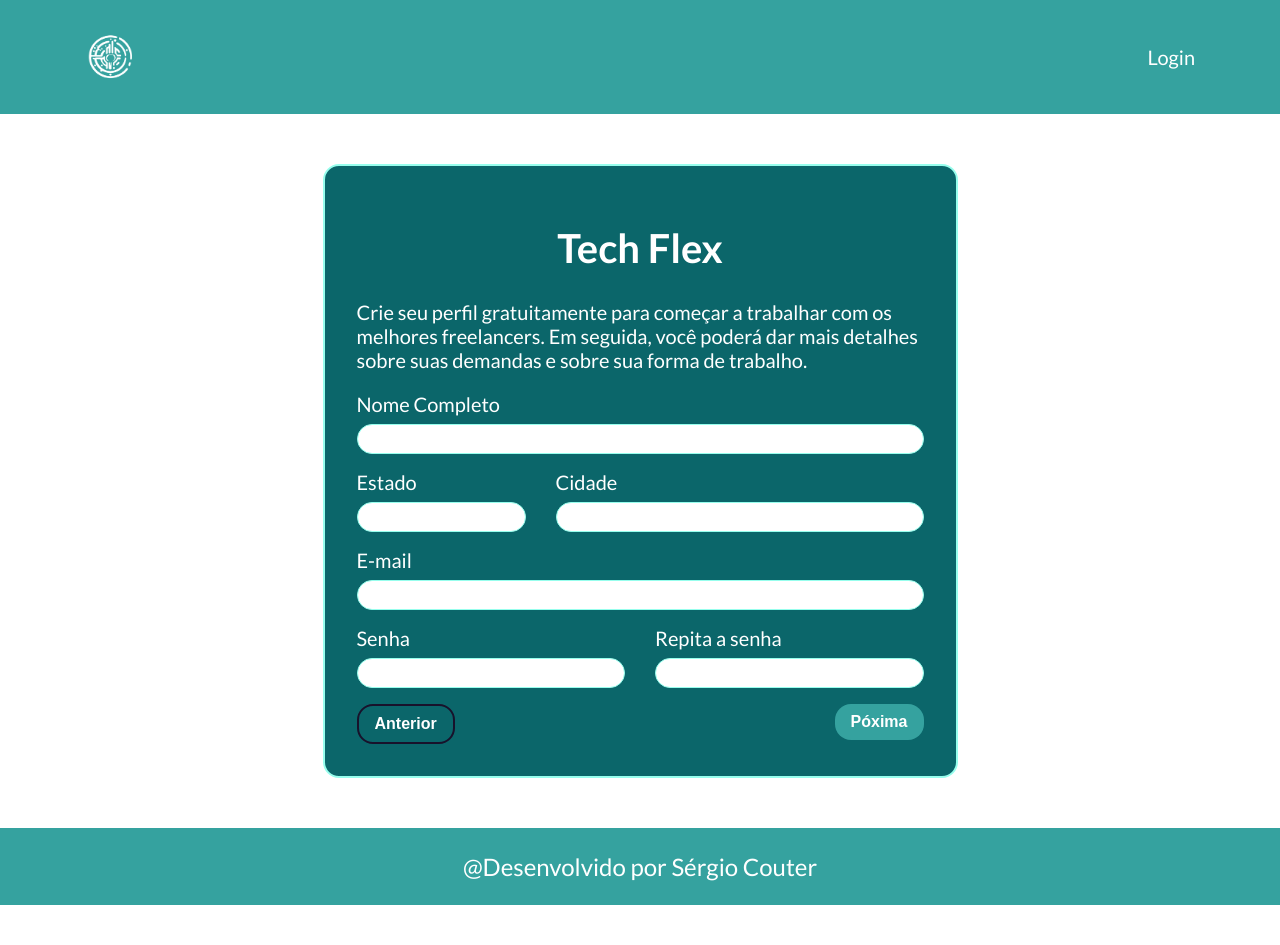
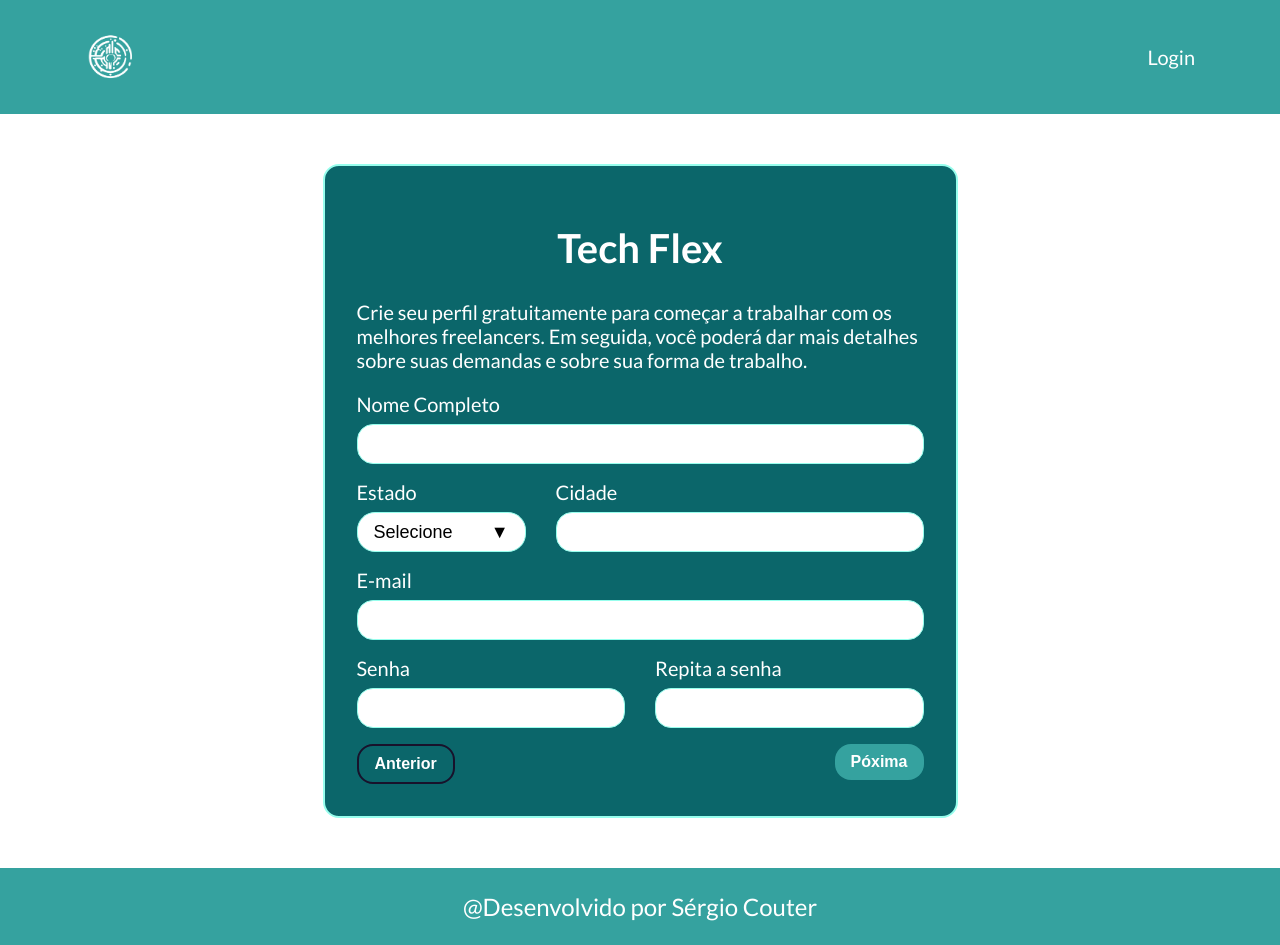
Before and after one commit to sergiocouter/tech-flex, a React (Create React App) app: page / in a window 1280 px wide. Before the commit the page ends 905 px from the top, so only its background shows below. Built offline with nearby package versions, Linux system fonts and the light colour scheme.

Commit message:
Adicionado componente lista suspensa

```diff
--- a/src/App.js
+++ b/src/App.js
@@ -9,6 +9,37 @@ import { Tipografia } from "./components/Tipografia/Tipografia";
 import { Botao } from "./components/Botao/Botao";
 import  Logo  from "./img/logo-tech-flex.png";
 import { Link } from "./components/Link/Link";
+import { ListaSuspensa } from "./components/ListaSuspensa/ListaSuspensa";
+
+const estadosBrasileiros = [
+  { "text": "Acre", "value": "AC" },
+  { "text": "Alagoas", "value": "AL" },
+  { "text": "Amapá", "value": "AP" },
+  { "text": "Amazonas", "value": "AM" },
+  { "text": "Bahia", "value": "BA" },
+  { "text": "Ceará", "value": "CE" },
+  { "text": "Distrito Federal", "value": "DF" },
+  { "text": "Espírito Santo", "value": "ES" },
+  { "text": "Goiás", "value": "GO" },
+  { "text": "Maranhão", "value": "MA" },
+  { "text": "Mato Grosso", "value": "MT" },
+  { "text": "Mato Grosso do Sul", "value": "MS" },
+  { "text": "Minas Gerais", "value": "MG" },
+  { "text": "Pará", "value": "PA" },
+  { "text": "Paraíba", "value": "PB" },
+  { "text": "Paraná", "value": "PR" },
+  { "text": "Pernambuco", "value": "PE" },
+  { "text": "Piauí", "value": "PI" },
+  { "text": "Rio de Janeiro", "value": "RJ" },
+  { "text": "Rio Grande do Norte", "value": "RN" },
+  { "text": "Rio Grande do Sul", "value": "RS" },
+  { "text": "Rondônia", "value": "RO" },
+  { "text": "Roraima", "value": "RR" },
+  { "text": "Santa Catarina", "value": "SC" },
+  { "text": "São Paulo", "value": "SP" },
+  { "text": "Sergipe", "value": "SE" },
+  { "text": "Tocantins", "value": "TO" }
+]
 
 
 function App() {
@@ -42,7 +73,7 @@ function App() {
                     </Row>
                     <Row>
                       <Col lg={4} md={4} sm={4}>
-                        <CampoTexto titulo="Estado"/>
+                        <ListaSuspensa titulo="Estado" opcoes={estadosBrasileiros}/>
                       </Col>
                       <Col lg={8} md={8} sm={8}>
                         <CampoTexto titulo="Cidade"/>
--- a/src/components/CampoTexto/CampoTexto.jsx
+++ b/src/components/CampoTexto/CampoTexto.jsx
@@ -14,7 +14,7 @@ const EstiloInput = styled.input`
     display: block;
     width: 100%;
     box-sizing: border-box;
-    height: 30px;
+    height: 40px;
     font-weight: 400;
     font-size: 14px;
     line-height: 17px;
--- /dev/null
+++ b/src/components/ListaSuspensa/ListaSuspensa.jsx
@@ -0,0 +1,143 @@
+import styled from "@emotion/styled";
+import { useState } from "react"
+
+const LabelEstilizada = styled.label`
+    display: block;
+    width: 100%;
+    box-sizing: border-box;
+    font-weight: 400;
+    font-size: 20px;
+    line-height: 24px;
+    position: relative;
+    color: ${props => props.theme.cores.branco}
+
+`
+
+const BotaoEstilizado = styled.button`
+    cursor: pointer;
+    display: block;
+    height: 40px;
+    width: 100%;
+    font-size: 18px;
+    outline: none;
+    box-sizing: border-box;
+    display: flex;
+    align-items: center;
+    justify-content: space-between;
+    font-weight: 400;
+    border-radius: 18px;
+    border-bottom-left-radius: ${props => props.aberta ? '0' : '18px'};
+    border-bottom-right-radius: ${props => props.aberta ? '0' : '18px'};
+    margin-top: ${props => props.theme.espacamentos.xs};
+    margin-bottom: ${props => props.theme.espacamentos.s};
+    padding: ${props => props.theme.espacamentos.s};
+    background: ${props => props.theme.cores.branco};
+    border: 1px solid ${props => props.theme.cores.secundarias.cor02};
+    &:focus {
+        border-color: ${props => props.theme.cores.over};
+    }
+`
+
+const ItemListaSuspensaEstilizado = styled.li`
+    padding: ${props => props.theme.espacamentos.xs} 0;
+    text-align: center;
+    border-bottom: 1px solid ${props => props.theme.cores.secundarias.cor02};
+    cursor: pointer;
+    &:last-child {
+        border: none;
+    }
+    color: ${props => props.focoAtivo ? props.theme.cores.over : "inherit"};
+    &:hover {
+        color: ${props => props.theme.cores.over};
+    }
+`
+
+const ListaSuspensaEstilizada = styled.ul`
+    position: absolute;
+    top: 100%;
+    left: 0;
+    right: 0;
+    background-color: ${props => props.theme.cores.secundarias.cor01};
+    z-index: 1;
+    border: 1px solid ${props => props.theme.cores.secundarias.cor02};
+    border-bottom-left-radius: 18px;
+    border-bottom-right-radius: 18px;
+    border-top: none;
+    margin: 0;
+    padding: 0 ${props => props.theme.espacamentos.m};
+    list-style: none;
+`
+
+export const ListaSuspensa = ({titulo, opcoes}) => {
+
+    const [aberta, setAberta] = useState(false);
+
+    const [foco, setFoco] = useState(null);
+
+    const [selecionada, setSelecionada] = useState(null);
+
+    const manipularTeclaTeclado = (e) =>{
+        setAberta(true)
+        switch (e.key) {
+            case "ArrowDown":
+                e.preventDefault();
+                setFoco(focoAntigo => {
+                    if (focoAntigo == null){
+                        return 0;
+                    }
+                    return focoAntigo += 1
+                })
+                break;
+            case "ArrowUp":
+                e.preventDefault();
+                setFoco(focoAntigo => {
+                    if (!focoAntigo){
+                        return 0;
+                    }
+                    return focoAntigo -= 1
+                })
+                break;
+            case "Enter":
+                e.preventDefault();
+                setFoco(null)
+                setAberta(false)
+                setSelecionada(opcoes[foco])
+
+                break;
+
+            default:
+                break;
+        }
+    }
+
+    return(
+        <LabelEstilizada>
+            {titulo}
+            <BotaoEstilizado
+                aberta={aberta}
+                onClick={() => setAberta(!aberta)}
+                onKeyDown={manipularTeclaTeclado}
+
+            >
+                <div>
+                    {selecionada ? selecionada.text : "Selecione"}
+                </div>
+                <div>
+                    <span>{aberta ? '▲' : '▼'}</span>
+                </div>
+
+            </BotaoEstilizado>
+            {aberta && <ListaSuspensaEstilizada>
+                {opcoes.map((opcao, index) => <ItemListaSuspensaEstilizado
+                    key={opcao.value}
+                    focoAtivo= {index === foco}
+                    onClick={() => setSelecionada(opcao)}
+
+                >
+                    {opcao.text}
+                </ItemListaSuspensaEstilizado>)}
+            </ListaSuspensaEstilizada> }
+
+        </LabelEstilizada>
+    )
+}
```
